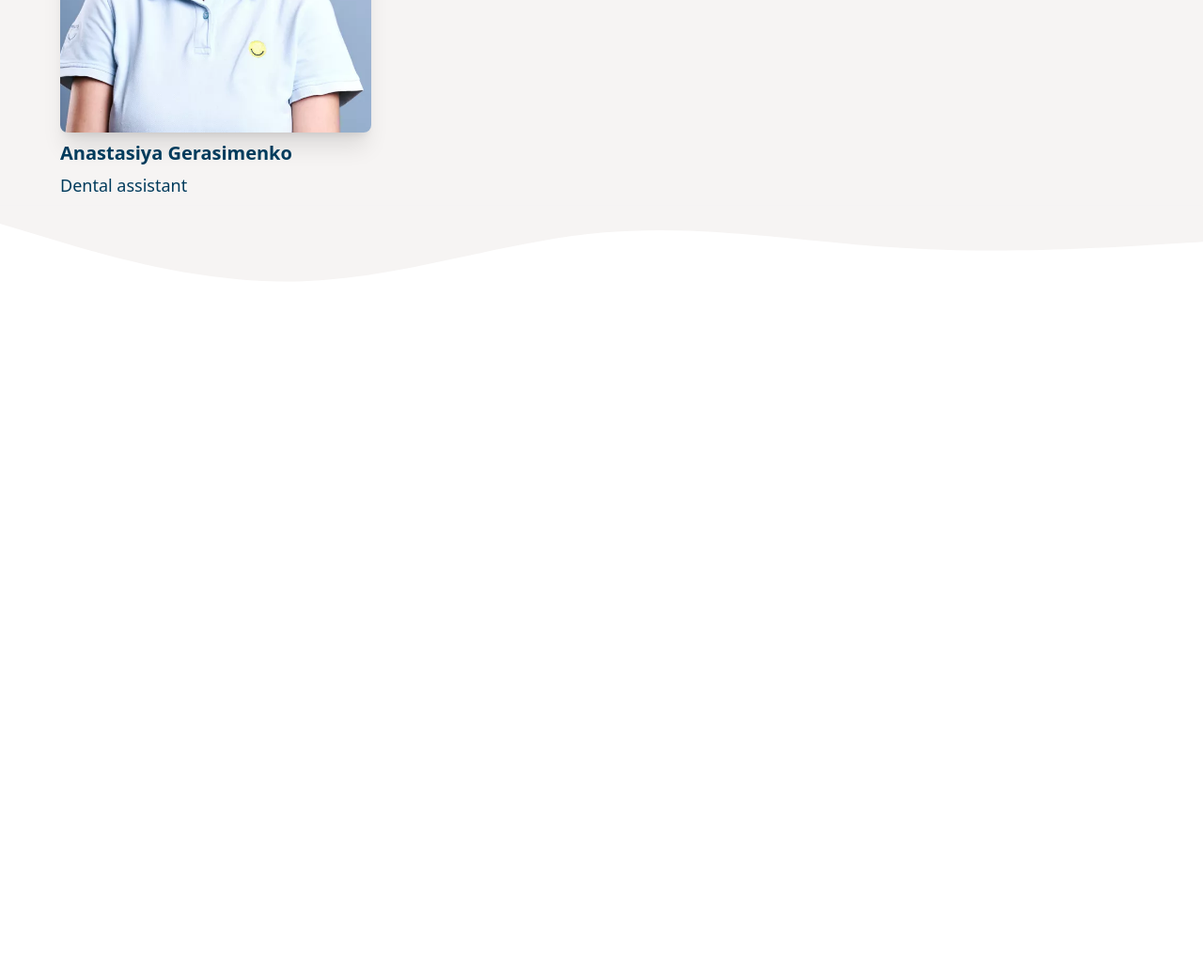
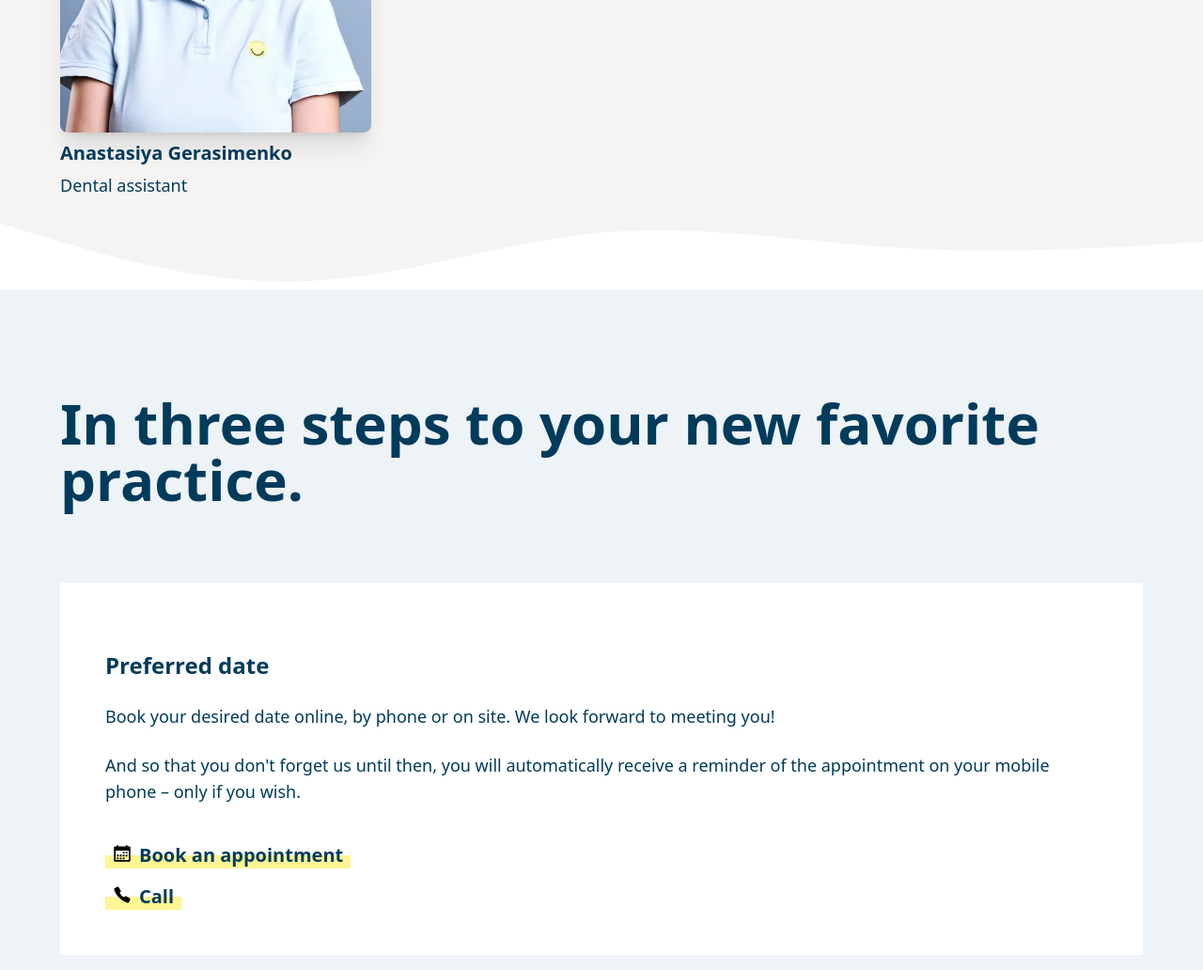
Before and after one commit to vixalien/zahnarzt-clone, a website built with Vite: page index.html in a window 1280 px wide. Shown: the part 3585-4617 px from the top of the page at 94% size. Before the commit the page ends 3885 px from the top, so only its background shows below. Built offline with nearby package versions, Linux system fonts and the light colour scheme.

Commit message:
add one card

```diff
--- a/index.html
+++ b/index.html
@@ -229,38 +229,44 @@
             </div>
 
             <div class="flex flex-col gap-2 text-[#003b5c]">
-              <img class="aspect-[8/9] object-cover overflow-hidden w-full rounded-lg shadow-xl" src="/images/selma.webp">
+              <img class="aspect-[8/9] object-cover overflow-hidden w-full rounded-lg shadow-xl"
+                src="/images/selma.webp">
               <h4 class="font-bold text-xl">Selma Martens</h4>
               <p class="text-lg leading-snug">Assistant tooth</p>
             </div>
 
             <div class="flex flex-col gap-2 text-[#003b5c]">
-              <img class="aspect-[8/9] object-cover overflow-hidden w-full rounded-lg shadow-xl" src="/images/brigitte.webp">
+              <img class="aspect-[8/9] object-cover overflow-hidden w-full rounded-lg shadow-xl"
+                src="/images/brigitte.webp">
               <h4 class="font-bold text-xl"> Brigitte Ratajczak</h4>
               <p class="text-lg leading-snug">Reception<br />
                 Dental assistant</p>
             </div>
 
             <div class="flex flex-col gap-2 text-[#003b5c]">
-              <img class="aspect-[8/9] object-cover overflow-hidden w-full rounded-lg shadow-xl" src="/images/dagmar.webp">
+              <img class="aspect-[8/9] object-cover overflow-hidden w-full rounded-lg shadow-xl"
+                src="/images/dagmar.webp">
               <h4 class="font-bold text-xl">Dagmar Kellner</h4>
               <p class="text-lg leading-snug">Dental prophylaxis assistant</p>
             </div>
 
             <div class="flex flex-col gap-2 text-[#003b5c]">
-              <img class="aspect-[8/9] object-cover overflow-hidden w-full rounded-lg shadow-xl" src="/images/denise.webp">
+              <img class="aspect-[8/9] object-cover overflow-hidden w-full rounded-lg shadow-xl"
+                src="/images/denise.webp">
               <h4 class="font-bold text-xl">Denise Leyendecker</h4>
               <p class="text-lg leading-snug">Dental assistant</p>
             </div>
 
             <div class="flex flex-col gap-2 text-[#003b5c]">
-              <img class="aspect-[8/9] object-cover overflow-hidden w-full rounded-lg shadow-xl" src="/images/karin.webp">
+              <img class="aspect-[8/9] object-cover overflow-hidden w-full rounded-lg shadow-xl"
+                src="/images/karin.webp">
               <h4 class="font-bold text-xl"> Karin Castles</h4>
               <p class="text-lg leading-snug">Dental assistant</p>
             </div>
 
             <div class="flex flex-col gap-2 text-[#003b5c]">
-              <img class="aspect-[8/9] object-cover overflow-hidden w-full rounded-lg shadow-xl" src="/images/anastasiya.webp">
+              <img class="aspect-[8/9] object-cover overflow-hidden w-full rounded-lg shadow-xl"
+                src="/images/anastasiya.webp">
               <h4 class="font-bold text-xl">Anastasiya Gerasimenko</h4>
               <p class="text-lg leading-snug">Dental assistant</p>
             </div>
@@ -268,15 +274,71 @@
         </div>
       </div>
     </div>
-    <svg class="w-full h-auto text-[#f6f4f3] rotate-180 -mt-2" width="1896" height="121" viewBox="0 0 1896 121" fill="none"
-      xmlns="http://www.w3.org/2000/svg">
+    <svg class="w-full h-auto text-[#f6f4f3] rotate-180 -mt-2" width="1896" height="121" viewBox="0 0 1896 121"
+      fill="none" xmlns="http://www.w3.org/2000/svg">
       <path fill-rule="evenodd" clip-rule="evenodd"
         d="M0 62.7232L79 57.9241C158 53.125 316 43.5268 474 53.125C632 62.7232 790 91.5179 948 77.1205C1106 62.7232 1264 5.13391 1422 0.334806C1580 -4.4643 1738 43.5268 1817 67.5223L1896 91.5179V120.312H1817C1738 120.312 1580 120.312 1422 120.312C1264 120.312 1106 120.312 948 120.312C790 120.312 632 120.312 474 120.312C316 120.312 158 120.312 79 120.312H0V62.7232Z"
         fill="currentColor"></path>
     </svg>
   </div>
 
+  <div class="relative mt-4">
+    <div class="bg-[#edf3f6] -mt-2">
+      <div class="max-w-[1408px] w-auto mx-auto p-4 md:px-16">
+        <div class="mt-4 flex flex-col gap-20 text-[#003b5c]">
+          <h1 class="text-6xl font-bold z-10 mt-20">In three steps to your new favorite practice.</h1>
 
+          <div class="grid grid-cols-12">
+            <div class="bg-white flex flex-col p-12 pt-18 col-span-12 gap-6 text-lg">
+              <div class="text-2xl font-semibold">Preferred date</div>
+              <p>
+                Book your desired date online, by phone or on site. We look forward to meeting you!
+              </p>
+              <p>
+                And so that you don't forget us until then, you will automatically receive a reminder of the appointment
+                on your mobile phone – only if you wish.
+              </p>
+              <div class="flex flex-col">
+                <button class="mr-auto px-2 text-[#003b5c] text-xl font-semibold mt-4 relative">
+                  <div class="relative z-50 flex gap-2 items-center">
+                    <svg class="c-icon inline-flex text-current [&amp;>path]:stroke-current w-5 h-5 -mt-1" width="512"
+                      height="512" viewBox="0 0 512 512" xmlns="http://www.w3.org/2000/svg">
+                      <rect height="48" rx="4" width="48" x="272" y="208"></rect>
+                      <rect height="48" rx="4" width="48" x="352" y="208"></rect>
+                      <rect height="48" rx="4" width="48" x="272" y="288"></rect>
+                      <rect height="48" rx="4" width="48" x="352" y="288"></rect>
+                      <rect height="48" rx="4" width="48" x="112" y="288"></rect>
+                      <rect height="48" rx="4" width="48" x="192" y="288"></rect>
+                      <rect height="48" rx="4" width="48" x="112" y="368"></rect>
+                      <rect height="48" rx="4" width="48" x="192" y="368"></rect>
+                      <rect height="48" rx="4" width="48" x="272" y="368"></rect>
+                      <path
+                        d="m448 64h-48v-32h-40v32h-208v-32h-40v32h-48a32 32 0 0 0 -32 32v352a32 32 0 0 0 32 32h384a32 32 0 0 0 32-32v-352a32 32 0 0 0 -32-32zm-12 372h-360v-260h360z">
+                      </path>
+                    </svg>
+                    <span>Book an appointment</span>
+                  </div>
+                  <div class="absolute bg-[#ffec2d80] top-3.5 left-0 right-0 bottom-0"></div>
+                </button>
+                <button class="mr-auto px-2 text-[#003b5c] text-xl font-semibold mt-4 relative">
+                  <div class="relative z-50 flex gap-2 items-center">
+                    <svg class="c-icon inline-flex text-current [&amp;>path]:stroke-current w-5 h-5 -mt-1" width="512"
+                      height="512" viewBox="0 0 512 512" xmlns="http://www.w3.org/2000/svg">
+                      <path
+                        d="m478.94 370.14c-5.22-5.56-23.65-22-57.53-43.75-34.13-21.94-59.3-35.62-66.52-38.81a3.83 3.83 0 0 0 -3.92.49c-11.63 9.07-31.21 25.73-32.26 26.63-6.78 5.81-6.78 5.81-12.33 4-9.76-3.2-40.08-19.3-66.5-45.78s-43.35-57.55-46.55-67.3c-1.83-5.56-1.83-5.56 4-12.34.9-1.05 17.57-20.63 26.64-32.25a3.83 3.83 0 0 0 .49-3.92c-3.19-7.23-16.87-32.39-38.81-66.52-21.78-33.87-38.2-52.3-43.76-57.52a3.9 3.9 0 0 0 -3.89-.87 322.35 322.35 0 0 0 -56 25.45 338 338 0 0 0 -48.65 34.35 3.83 3.83 0 0 0 -1.26 3.74c2.09 9.74 12.08 50.4 43.08 106.72 31.63 57.48 53.55 86.93 100 133.22s76.83 69.53 134.37 101.16c56.32 31 97 41 106.72 43.07a3.86 3.86 0 0 0 3.75-1.26 337.73 337.73 0 0 0 34.34-48.65 322.7 322.7 0 0 0 25.45-56 3.9 3.9 0 0 0 -.86-3.86z">
+                      </path>
+                    </svg>
+                    <span>Call</span>
+                  </div>
+                  <div class="absolute bg-[#ffec2d80] top-3.5 left-0 right-0 bottom-0"></div>
+                </button>
+              </div>
+            </div>
+          </div>
+        </div>
+      </div>
+    </div>
+  </div>
 
   <script type="module" src="/src/main.js"></script>
 </body>
```
